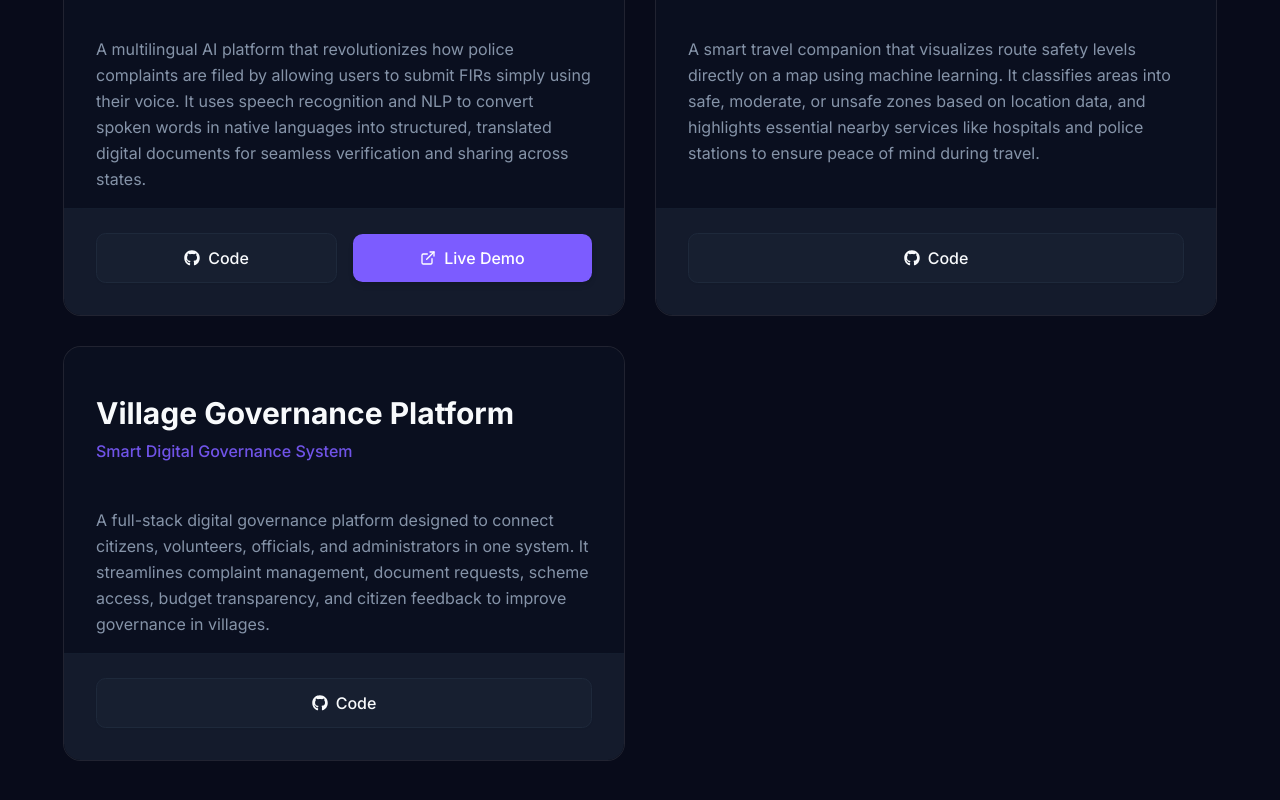
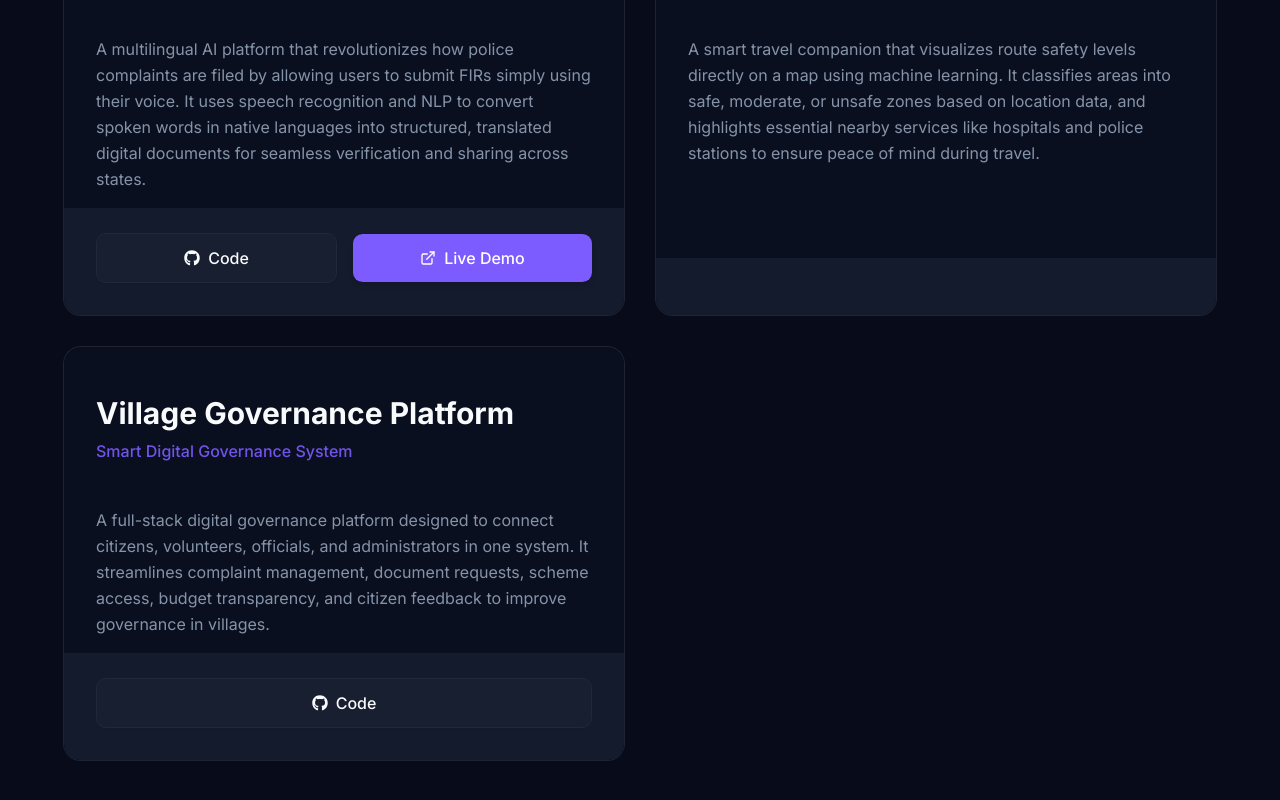
Before and after one commit to Harini-Dasari/harini-portfolio, a Next.js app: page / in a window 1280 px wide. Shown: the part 4472-5272 px from the top of the page. Built offline with nearby package versions, Linux system fonts and the light colour scheme.

Commit message:
Update portfolio.ts

```diff
--- a/src/data/portfolio.ts
+++ b/src/data/portfolio.ts
@@ -102,7 +102,7 @@ export const portfolioData = {
       ],
       impact: "Improves travel safety and decision-making.",
       technologies: ["Machine Learning", "Python", "Maps API", "React"],
-      github: "https://github.com/Harini-Dasari/Safe-Yathra",
+      github: "#",
       live: "#"
     },
     {
```
